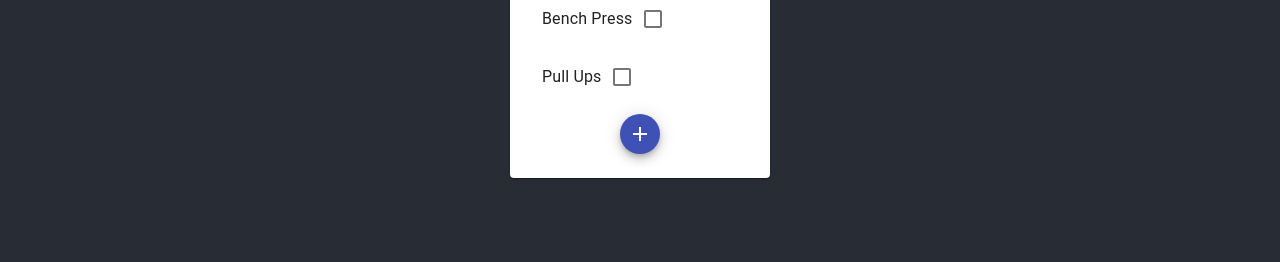
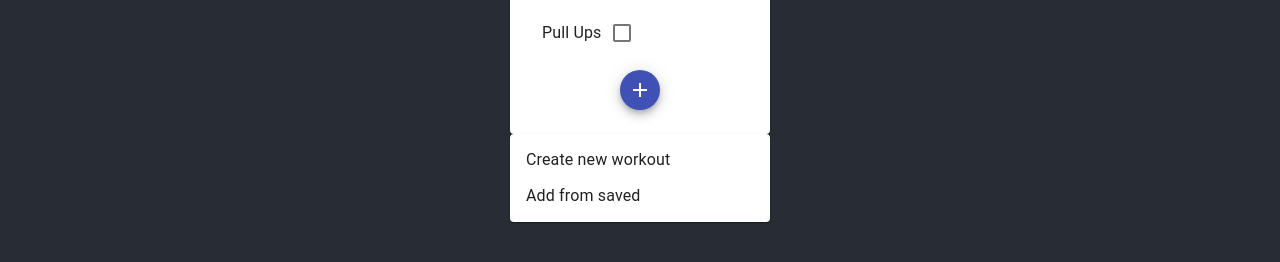
Before and after one commit to TateDeVito/fitnessProject, a React (Create React App) app in the folder fitness-app/: page / in a window 1280 px wide. Both pictures are taken after a click on the button 639 px from the left and 530 px from the top of the page. Shown: the part 396-658 px from the top of the page. Built offline with nearby package versions, Linux system fonts and the light colour scheme.

Commit message:
Add exercise button menu popup added

```diff
--- a/fitness-app/src/WorkoutScreen/Routine/Workout/Workout.tsx
+++ b/fitness-app/src/WorkoutScreen/Routine/Workout/Workout.tsx
@@ -7,6 +7,9 @@ import {
   IconButton,
   List,
   ListItem,
+  MenuList,
+  MenuItem,
+  Paper,
   Typography,
   TextField
 } from "@material-ui/core";
@@ -14,29 +17,18 @@ import { Edit, Delete } from "@material-ui/icons";
 import AddIcon from "@material-ui/icons/Add";
 
 export default function Workout() {
-  // TODO: Make name, and exercise list editable
   const [name, setName] = useState<string>("Workout Name");
-
-  // A List of exercises --> what is in an exercise? (editable)
   const [exercises, setExercises] = useState([
-    // TODO: External component
+    // TODO: External exercise component
     { name: "Bench Press" },
     { name: "Pull Ups" }
   ]);
-
-  // A location?
-
-  // TODO: A notes section
-  // const [notes, setNotes] = useState<string>("");
-
-  // Edit button
-  // An edit mode; when on, add and delete workouts will show up
   const [editMode, setEditMode] = useState<boolean>(false);
+  const [addMode, setAddMode] = useState<boolean>(false);
+  // TODO: location?
 
   function ExerciseList() {
     let deleteButton = <div />;
-
-    // function deleteExercise(props) {}
 
     if (editMode) {
       deleteButton = (
@@ -62,25 +54,41 @@ export default function Workout() {
     );
   }
 
-  function EditToggle() {
+  const EditToggle = () => {
     setEditMode(!editMode);
     return;
-  }
+  };
+
+  const AddToggle = () => {
+    setAddMode(!addMode);
+    return;
+  };
 
   function AddExercise() {
-    // Has a button that, when clicked, shows a textfield that can be filled out with a new exercise
-    return (
-      <Fab size="small" color="primary">
-        <AddIcon />
-      </Fab>
-    );
+    // TODO: Build a select once this is clicked that allows a user to pick from two options
+    // TODO: Option 1: Create new: a small floating text field to add an exercise
+    // TODO: Option 2: Must be able to look through saved workouts and pick from exercises there
+
+    let addMenu = <Paper />;
+
+    if (addMode) {
+      addMenu = (
+        <Paper>
+          <MenuList color="primary">
+            <MenuItem>Create new workout</MenuItem>
+            <MenuItem>Add from saved</MenuItem>
+          </MenuList>
+        </Paper>
+      );
+    }
+
+    return <div>{addMenu}</div>;
   }
 
   return (
     <div>
       <Card>
         <CardContent>
-          {/* TODO: Name */}
           <IconButton size="small" onClick={EditToggle}>
             <Edit />
           </IconButton>
@@ -88,12 +96,13 @@ export default function Workout() {
             <b>{name}</b>
           </Typography>
           {/* TODO: Make name, and exercise list editable */}
-          {/* List of exercises */}
           <ExerciseList />
-          <AddExercise />
-          <br />
+          <Fab size="small" color="primary" onClick={AddToggle}>
+            <AddIcon />
+          </Fab>
         </CardContent>
       </Card>
+      <AddExercise />
     </div>
   );
 }
```
